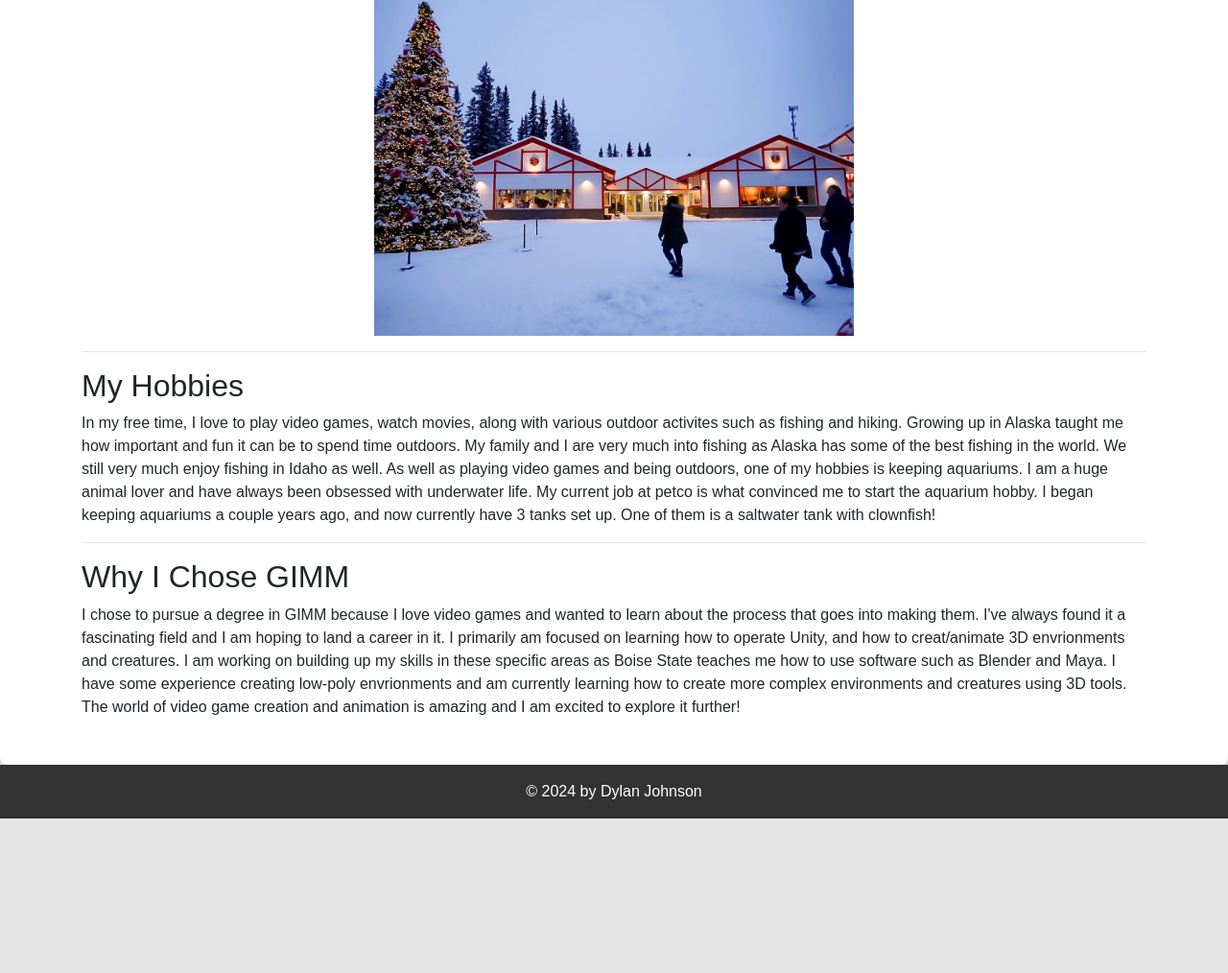
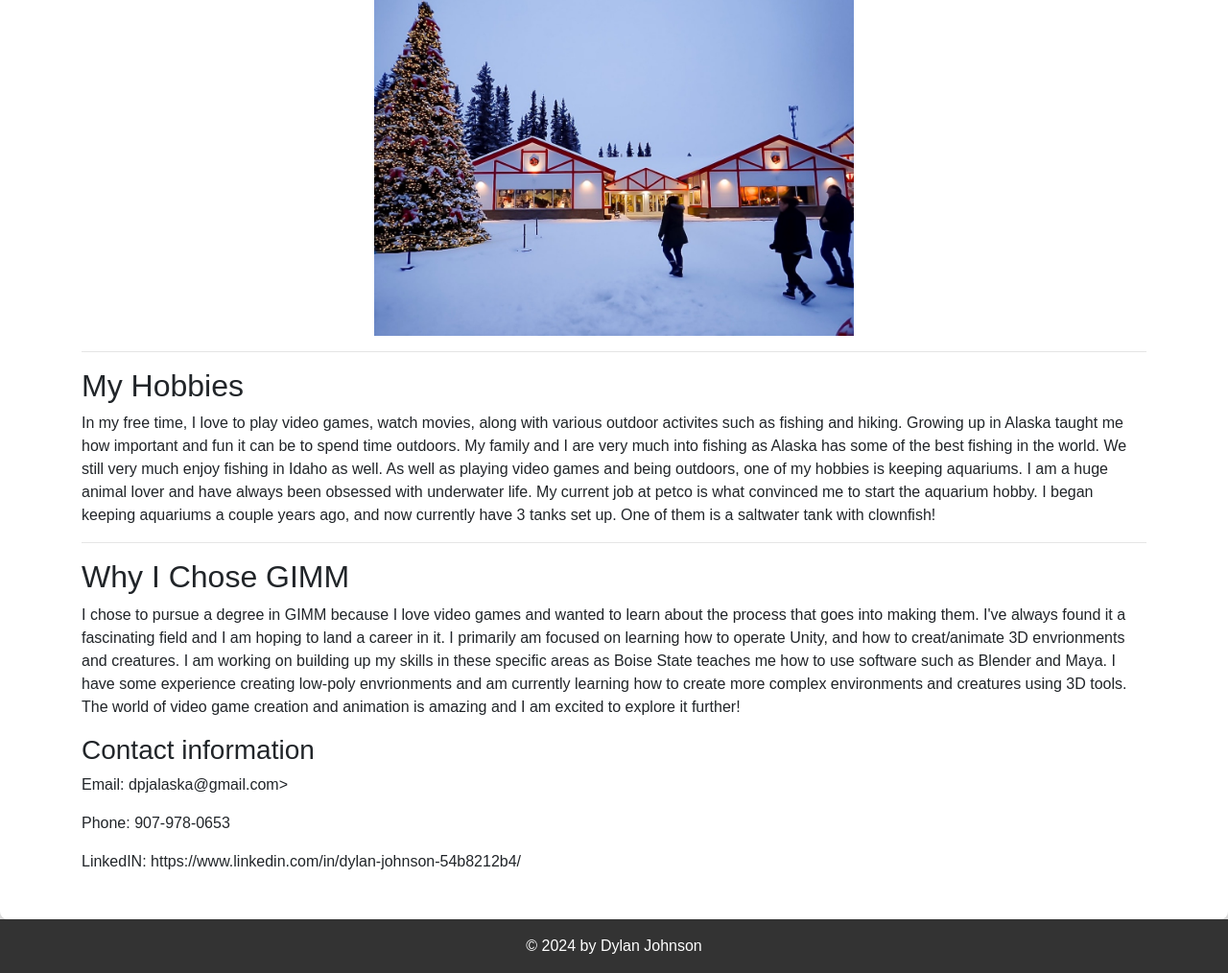
Before and after one commit to dylanjohnson2002/Portfolio, a plain HTML site: page index.html in a window 1280 px wide. Shown: the part 729-1743 px from the top of the page at 96% size. Before the commit the page ends 1582 px from the top, so only its background shows below. Drawn offline with nearby package versions, Linux system fonts and the light colour scheme.

Commit message:
Add contact information section to index.html

```diff
--- a/index.html
+++ b/index.html
@@ -89,6 +89,12 @@
                         complex environments and creatures using 3D tools. The world of video game creation and
                         animation is amazing and I am excited to explore it further!</p>
                 </section>
+                <section id="Contact information">
+                    <h3>Contact information</h3>
+                    <p>Email: dpjalaska@gmail.com></p>
+                    <p>Phone: 907-978-0653</p>
+                    <p>LinkedIN: https://www.linkedin.com/in/dylan-johnson-54b8212b4/</p>
+                </section>
             </div>
         </div>
 
```
